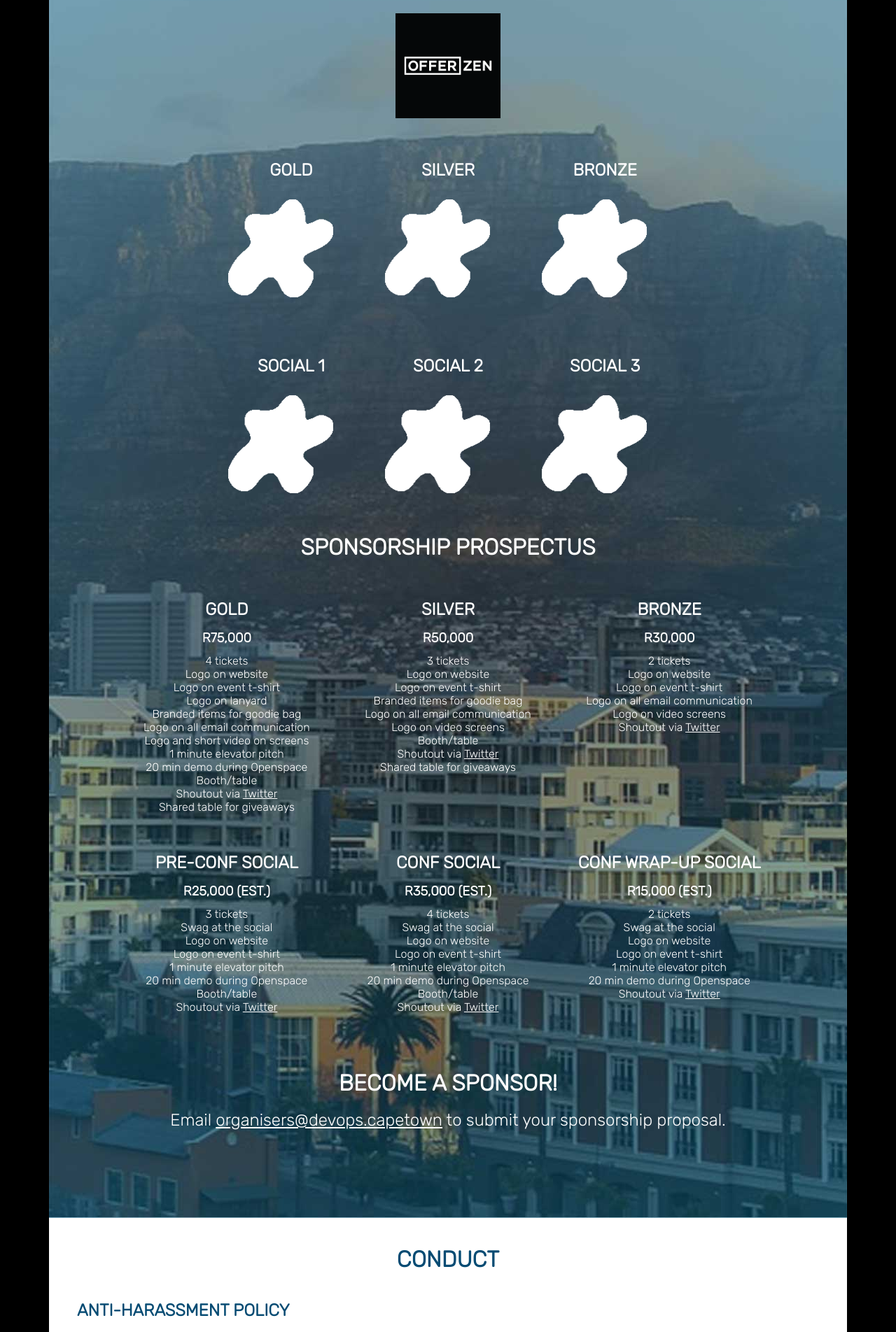
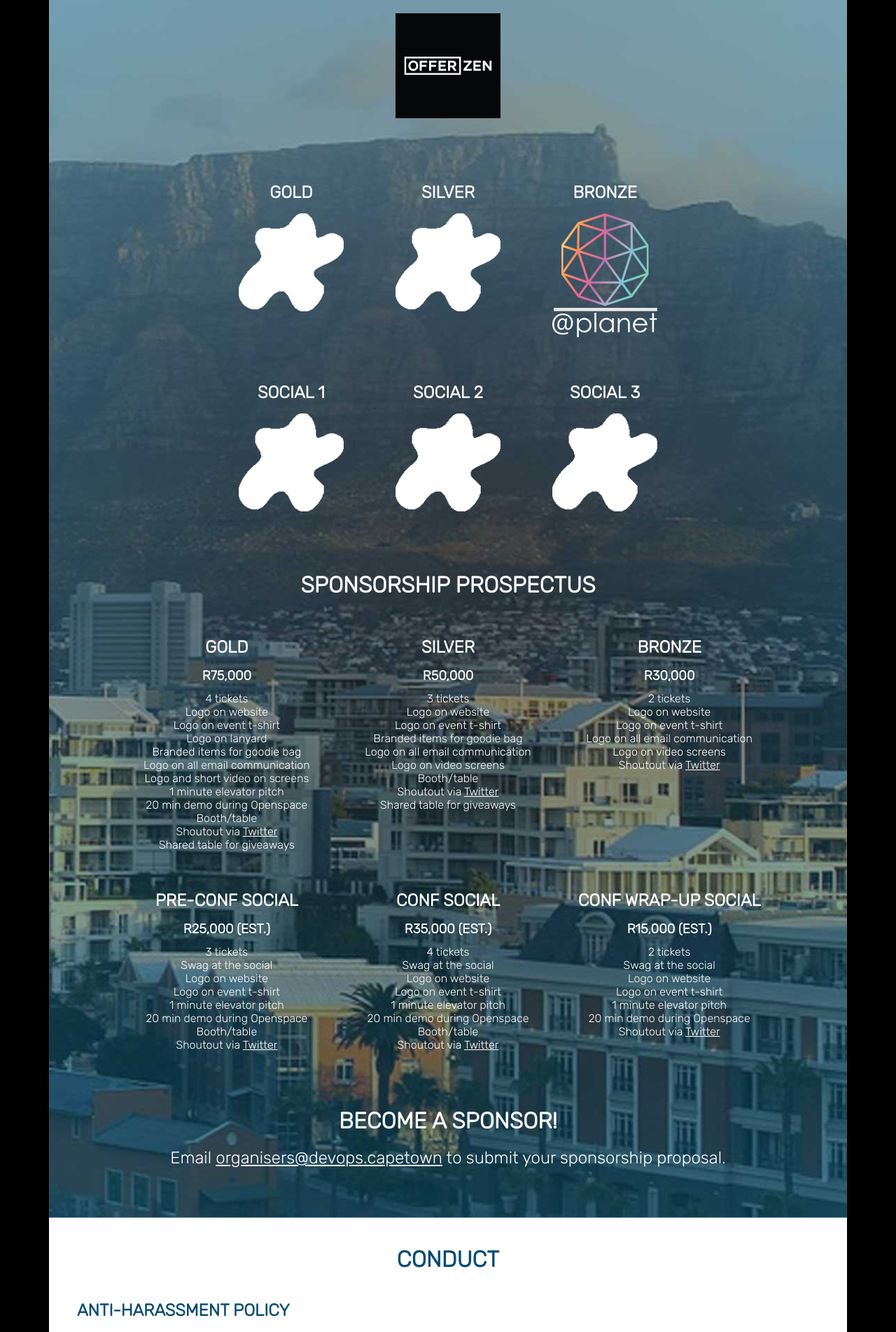
Before and after one commit to DevOpsCapeTown/website, a Jekyll site: the page built from devopsdays/index.html, in a window 1280 px wide. Shown: the part 3057-4961 px from the top of the page at 70% size. Built offline with Jekyll 4.4.1, drawn with Linux system fonts in a browser that asks for light colours.

Commit message:
Add Bronze sponsor @planet

```diff
--- a/_sass/_devopsdays.scss
+++ b/_sass/_devopsdays.scss
@@ -182,28 +182,35 @@
     }
 
     .grid {
-      margin: 8px 0 20px 0;
+      margin: 8px 0 10px 0;
 
       .col {
         display: inline-block;
+        vertical-align: top;
         width: 180px;
         margin: 10px 20px;
       }
 
+      .sponsor {
+        width: 150px;
+        height: 180px;
+        margin: 16px auto
+      }
+
+      .splat {
+        background-image: url("/images/splat.png");
+        background-repeat: no-repeat;
+      }
+
       img {
         max-width: 150px;
-        max-height: 150px;
+        max-height: 180px;
         border: 0;
       }
     }
 
-    .splat {
-      width: 150px;
-      height: 140px;
-      margin: 28px 0;
-      background-image: url("/images/splat.png");
-      background-repeat: no-repeat;
-    }
+    .prospectus {
+      padding-top: 10px;
 
       .row {
         margin: 40px 0;
@@ -217,6 +224,7 @@
             list-style-type: none;
             margin: 0;
             padding: 0;
+          }
         }
       }
     }
--- a/devopsdays/index.html
+++ b/devopsdays/index.html
@@ -67,7 +67,7 @@ show_header_buttons: true
     <div class="col">
       <h2>Platinum</h2>
       <div></div>
-      <div><a href="https://www.offerzen.com/?utm_source=devopsdays&utm_medium=sponsor&utm_campaign=1"><img src="/images/sponsors/offerzen.png" alt="OfferZen"></a></div>
+      <div class="sponsor"><a href="https://www.offerzen.com/?utm_source=devopsdays&utm_medium=sponsor&utm_campaign=1"><img src="/images/sponsors/offerzen.png" alt="OfferZen"></a></div>
       <div></div>
     </div>
   </div>
@@ -75,33 +75,34 @@ show_header_buttons: true
   <div class="grid">
     <div class="col">
       <h2>Gold</h2>
-      <div class="splat"></div>
+      <div class="sponsor splat"></div>
     </div>
     <div class="col">
       <h2>Silver</h2>
-      <div class="splat"></div>
+      <div class="sponsor splat"></div>
     </div>
     <div class="col">
       <h2>Bronze</h2>
-      <div class="splat"></div>
+      <div class="sponsor"><a href="https://atplanet.co"><img src="/images/sponsors/atplanet.png" alt="@planet"></a></div>
     </div>
   </div>
 
   <div class="grid">
     <div class="col">
       <h2>Social 1</h2>
-      <div class="splat"></div>
+      <div class="sponsor splat"></div>
     </div>
     <div class="col">
       <h2>Social 2</h2>
-      <div class="splat"></div>
+      <div class="sponsor splat"></div>
     </div>
     <div class="col">
       <h2>Social 3</h2>
-      <div class="splat"></div>
+      <div class="sponsor splat"></div>
     </div>
   </div>
 
+  <div class="prospectus">
     <h1>Sponsorship Prospectus</h1>
 
     <div class="row">
@@ -197,6 +198,7 @@ show_header_buttons: true
           <li>20 min demo during Openspace</li>
           <li>Shoutout via <a href="https://twitter.com/devopsdayscpt">Twitter</a></li>
         </ul>
+      </div>
     </div>
   </div>
 
```
Also changed, not shown: images/sponsors/atplanet.png (added). Lines whose indentation alone changed are shown as unchanged.
